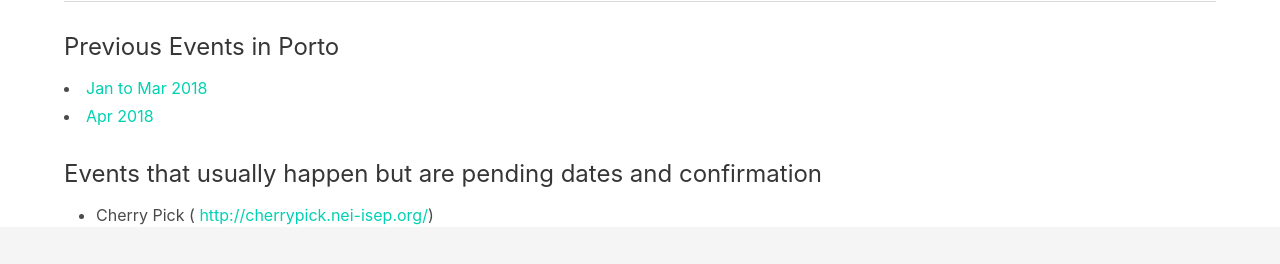
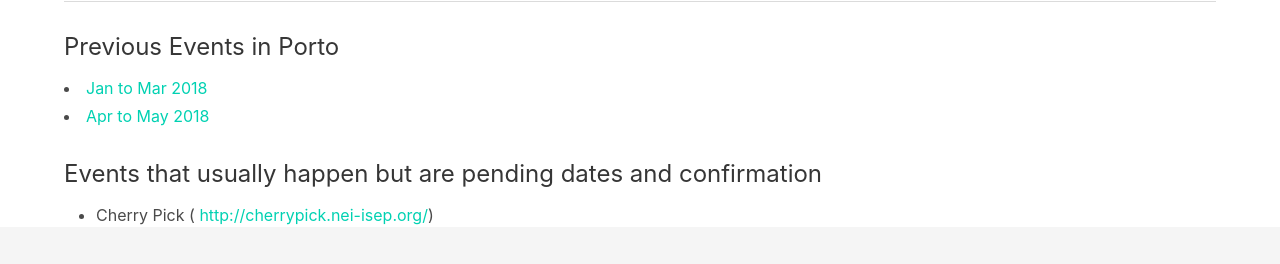
Before and after one commit to DevOpsPorto/devopsporto.github.io, a Jekyll site: the page built from events.html, in a window 1280 px wide and 900 px high, scrolled down 3326 px. Shown: the part 529-793 px from the top of the window. Built offline with Jekyll 4.4.1, drawn with Linux system fonts in a browser that asks for light colours.

Commit message:
fix bottom link to Q2 2018

```diff
--- a/events.html
+++ b/events.html
@@ -391,7 +391,7 @@ layout: default
 
     <h3>Previous Events in Porto</h3>
     <li><a href="previousEvents2018Q1.html" target="_blank">Jan to Mar 2018</a></li>
-    <li><a href="previousEvents2018Q2.html" target="_blank">Apr 2018</a></li>
+    <li><a href="previousEvents2018Q2.html" target="_blank">Apr to May 2018</a></li>
 
 
     <h3>Events that usually happen but are pending dates and confirmation</h3>
```
